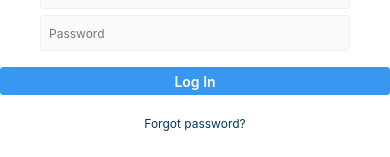
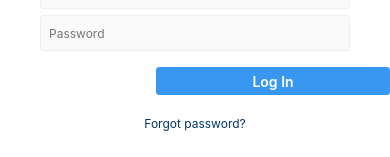
Before and after one commit to hobbysinan/firsproject, a Next.js app: page / in a window 390 px wide. Shown: the part 215-372 px from the top of the page. Built offline with nearby package versions, Linux system fonts and the light colour scheme.

Commit message:
Update globals.css

```diff
--- a/styles/globals.css
+++ b/styles/globals.css
@@ -163,7 +163,7 @@ input#name:focus, input#password:focus {
 }
 .btn {
   cursor: pointer;
-  width: 100%;
+  width: 60%;
   flex-direction: row;
   justify-content: center;
   margin:10px 0;
@@ -325,7 +325,7 @@ span.language {
 }
   .btn {
     cursor: pointer;
-    width: 100%;
+    width: 60%;
     flex-direction: row;
   justify-content: center;
   margin:10px 0;
```
